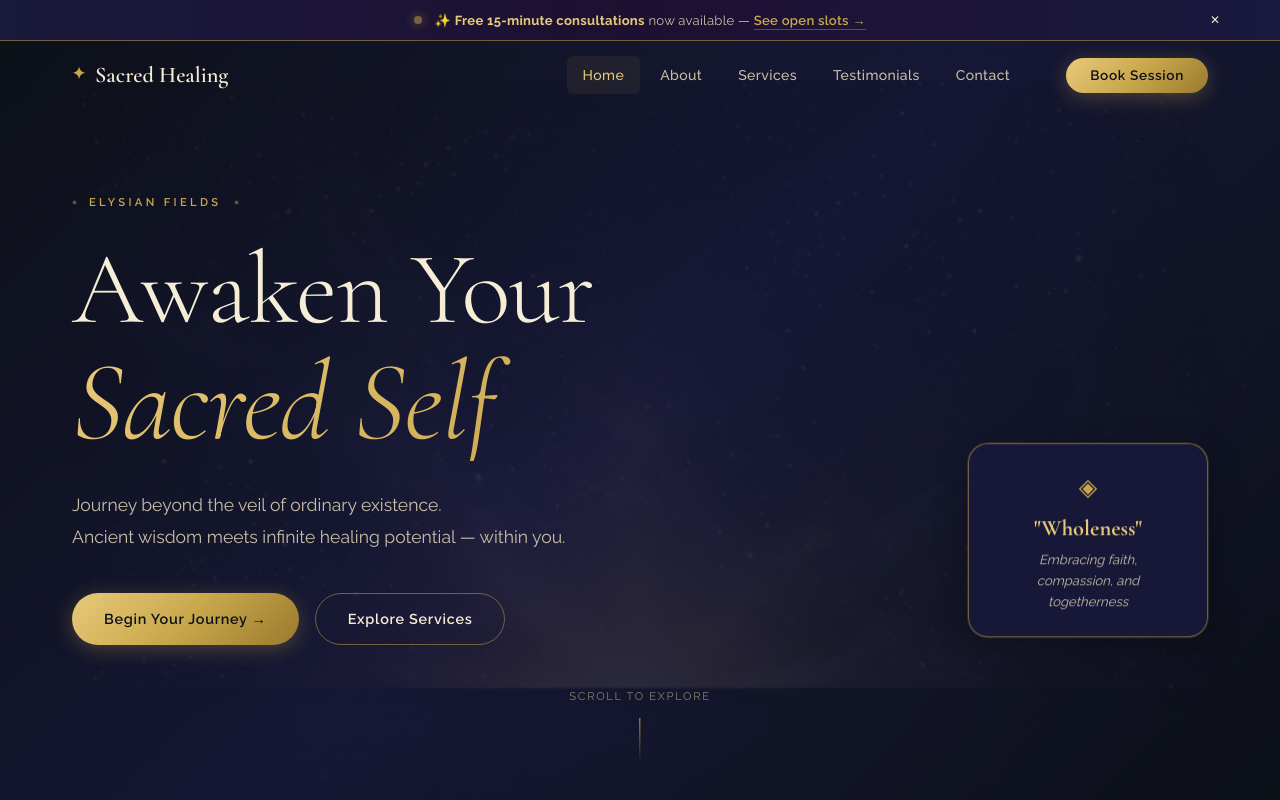
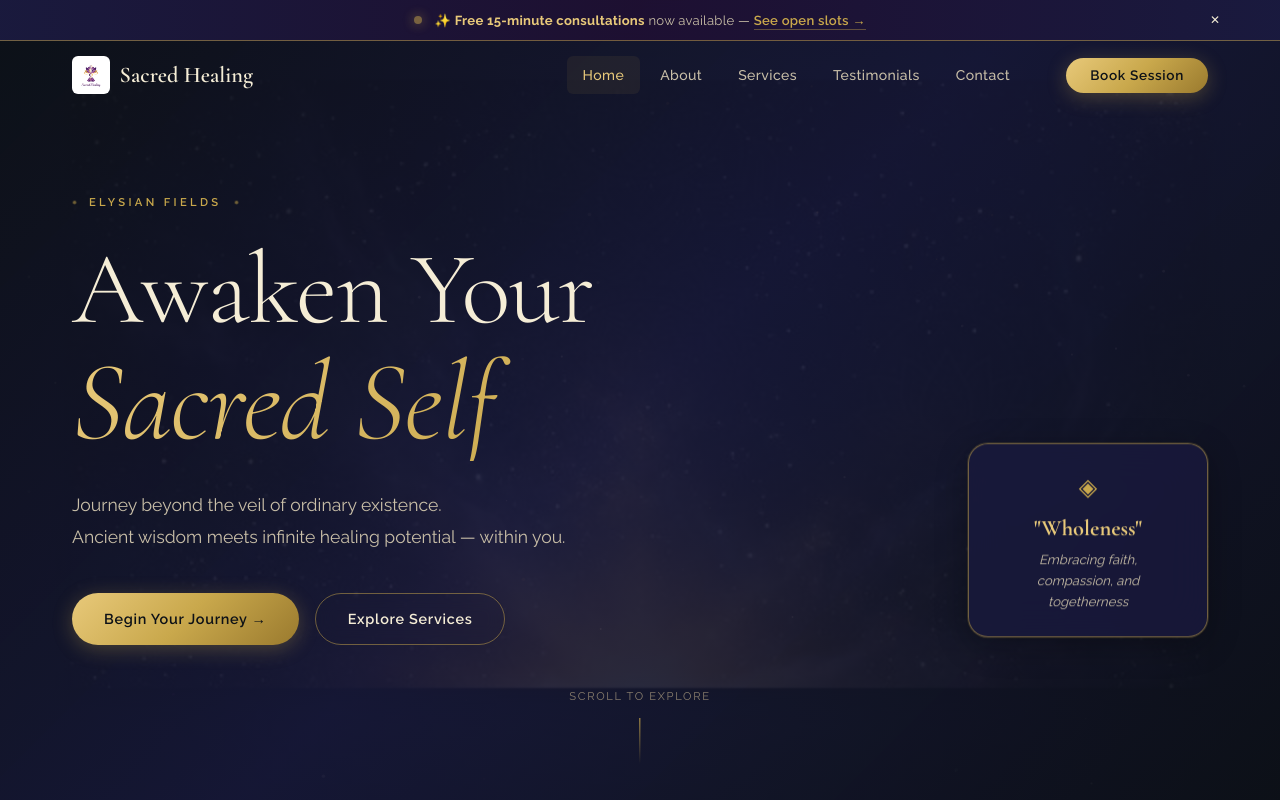
Before and after one commit to praveenspeaks/sacredhealing, a website: page index.html in a window 1280 px wide. Shown: the top 800 px of the page. Drawn offline with nearby package versions, Linux system fonts and the light colour scheme; no server answers; animation ran at ten frames a second.

Commit message:
Fix hero background image and add logo integration

```diff
--- a/index.html
+++ b/index.html
@@ -30,7 +30,7 @@
   <nav class="navbar" id="navbar">
     <div class="nav-container">
       <a href="#" class="nav-logo">
-        <span class="logo-icon">✦</span>
+        <img src="logo.jpg" alt="Sacred Healing Logo" class="logo-img" />
         Sacred Healing
       </a>
       <button class="nav-toggle" id="nav-toggle" aria-label="Toggle navigation">
@@ -50,7 +50,7 @@
   <!-- ============ HERO ============ -->
   <section class="hero" id="home">
     <div class="hero-bg">
-      <img src="hero-bg.png" alt="Cosmic background" class="hero-bg-img" />
+      <img src="sacred_healing_hero_bg.png" alt="Cosmic background" class="hero-bg-img" />
       <div class="hero-overlay"></div>
     </div>
     <div class="hero-content">
--- a/style.css
+++ b/style.css
@@ -309,6 +309,18 @@ h1, h2, h3, h4 {
   font-size: 1rem;
 }
 
+.logo-img {
+  height: 38px;
+  width: auto;
+  border-radius: 6px;
+  /* Blend the image into the background to emulate transparency.
+     'screen' works well if the background of the image is black.
+     If the background is white, you can use 'multiply' (but might disappear on dark headers).
+     Another trick is 'mix-blend-mode: luminosity' or CSS filters to drop the background. */
+  mix-blend-mode: screen;
+  filter: contrast(1.1);
+}
+
 .nav-links {
   display: flex;
   list-style: none;
```
